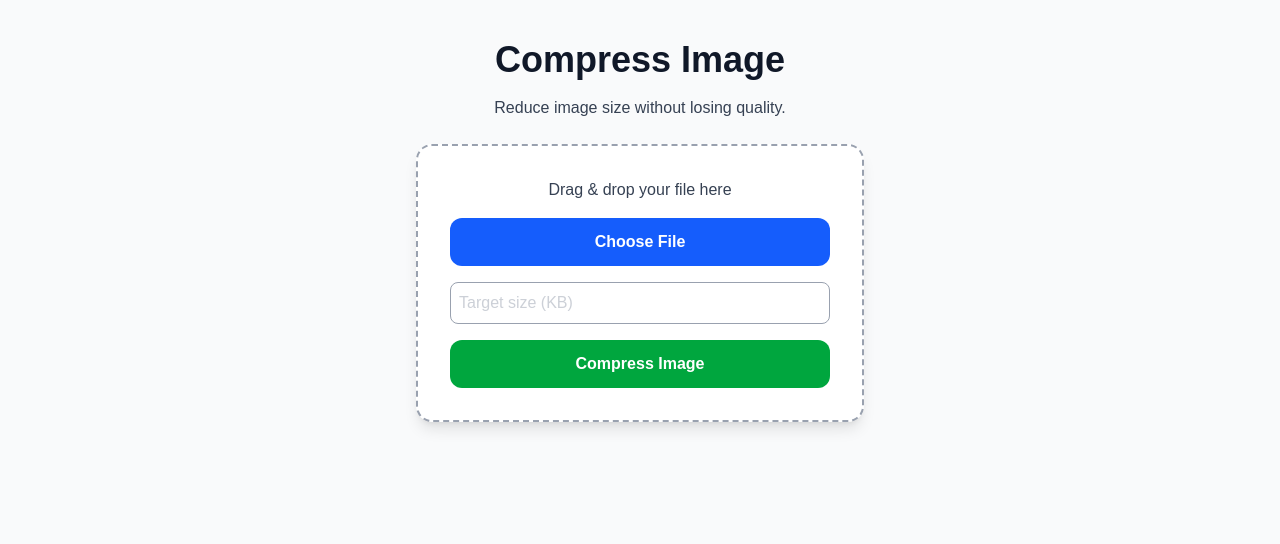
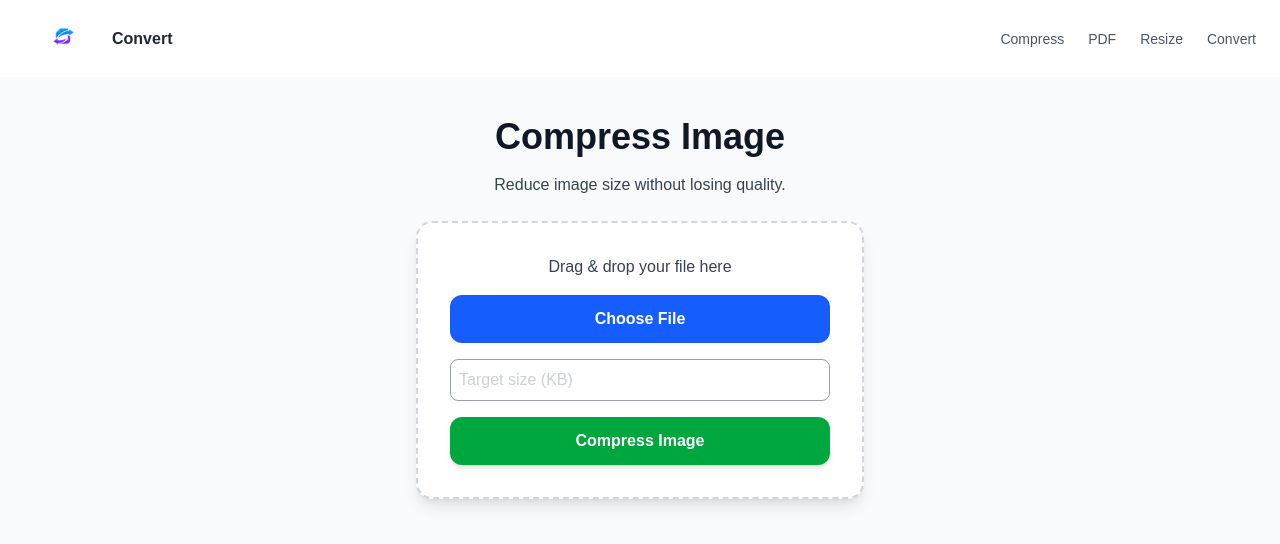
Before and after one commit to prethyu-sh/Convert-Website, a Next.js app in the folder frontend/: page /compress-image in a window 1280 px wide. Shown: the top 544 px of the page. Built offline with nearby package versions, Linux system fonts and the light colour scheme.

Commit message:
Updated Logo and bugs

```diff
--- a/frontend/app/convert-image/page.tsx
+++ b/frontend/app/convert-image/page.tsx
@@ -3,7 +3,7 @@ import ToolPage from "@/components/ToolPage";
 export default function Page() {
   return (
     <ToolPage
-      title="Image Converter"
+      title="Image Format Converter"
       description="Convert images between formats."
       buttonText="Convert Image"
       apiEndpoint="convert-image"
--- a/frontend/app/layout.tsx
+++ b/frontend/app/layout.tsx
@@ -1,6 +1,7 @@
 import type { Metadata } from "next";
 import { Geist, Geist_Mono } from "next/font/google";
 import "./globals.css";
+import Navbar from "@/components/Navbar";
 
 const geistSans = Geist({
   variable: "--font-geist-sans",
@@ -30,7 +31,10 @@ export default function RootLayout({
       <head>
         <meta name="google-site-verification" content="elsD1zwKAbGVOg55ZUAWgrtEzawaZo44UQrhoBnQNZU" />
       </head>
-      <body className="min-h-full flex flex-col">{children}</body>
+      <body className="min-h-full flex flex-col">
+        <Navbar />
+        {children}
+      </body>
     </html>
   );
 }
--- a/frontend/app/page.tsx
+++ b/frontend/app/page.tsx
@@ -3,26 +3,26 @@ import Image from "next/image";
 
 export default function Home() {
   return (
-    <div className="min-h-screen bg-gray-50 px-4 py-16">
+    <div className="min-h-screen bg-gray-50 px-4 py-16 pt-20">
 
 <div className="flex flex-col items-center text-center mb-12">
 
-  {/* Logo (bigger but controlled) */}
-  <div className="mb-2">
+  {/* Logo + Heading inline */}
+  <div className="flex items-center gap-3 mb-2 justify-center">
+
       <Image
-      src="/Convert-logo.png"
+        src="/Convert.png"
         alt="Convert Logo"
-      width={200}
-      height={80}
-      priority
+        width={70}
+        height={50}
         className="object-contain"
       />
-  </div>
 
-  {/* Heading */}
-  <h1 className="text-2xl md:text-3xl font-semibold text-gray-900 mb-2">
+    <h1 className="text-2xl md:text-3xl font-semibold text-gray-900">
       Free Image Tools Online
     </h1>
+
+  </div>
 
   {/* Description */}
   <p className="text-gray-600 max-w-md">
@@ -42,7 +42,7 @@ export default function Home() {
 
         {/* Compress Image */}
         <Link href="/compress-image">
-          <div className="bg-white shadow-md hover:shadow-xl transition rounded-2xl p-6 cursor-pointer border hover:scale-105 duration-200">
+          <div className="bg-white rounded-2xl p-6 border shadow-sm hover:shadow-xl hover:-translate-y-1 transition duration-300 cursor-pointer group">
             <h2 className="text-xl font-semibold mb-2 text-blue-600 group-hover:text-blue-700 transition">
               🗜Compress Image
             </h2>
@@ -78,7 +78,7 @@ export default function Home() {
         <Link href="/convert-image">
           <div className="bg-white shadow-md hover:shadow-xl transition rounded-2xl p-6 cursor-pointer border hover:scale-105 duration-200">
             <h2 className="text-xl font-semibold mb-2 text-blue-600 group-hover:text-blue-700 transition">
-              🔄️Image Converter
+              🔄️Image Format Converter
             </h2>
             <p className="text-gray-600">
               Convert images between formats easily.
@@ -92,25 +92,25 @@ export default function Home() {
     Popular Tools
   </h2>
 
-  <div className="flex flex-wrap justify-center gap-3">
+  <div className="flex flex-wrap justify-center gap-3 mt-4">
 
-    <Link href="/compress-image-to-20kb" className="bg-white px-4 py-2 rounded-full shadow hover:shadow-md text-blue-600">
+    <Link href="/compress-image-to-20kb" className="px-4 py-2 bg-white border rounded-full text-sm text-gray-700 hover:bg-blue-600 hover:text-white transition shadow-sm hover:shadow-md">
     Compress to 20KB
   </Link>
 
-    <Link href="/compress-image-to-50kb" className="bg-white px-4 py-2 rounded-full shadow hover:shadow-md text-blue-600">Compress to 50KB</Link>
+    <Link href="/compress-image-to-50kb"className="px-4 py-2 bg-white border rounded-full text-sm text-gray-700 hover:bg-blue-600 hover:text-white transition shadow-sm hover:shadow-md">Compress to 50KB</Link>
 
-    <Link href="/compress-image-to-100kb" className="bg-white px-4 py-2 rounded-full shadow hover:shadow-md text-blue-600">Compress to 100KB</Link>
+    <Link href="/compress-image-to-100kb" className="px-4 py-2 bg-white border rounded-full text-sm text-gray-700 hover:bg-blue-600 hover:text-white transition shadow-sm hover:shadow-md">Compress to 100KB</Link>
 
-    <Link href="/compress-image-to-200kb" className="bg-white px-4 py-2 rounded-full shadow hover:shadow-md text-blue-600">Compress to 200KB</Link>
+    <Link href="/compress-image-to-200kb" className="px-4 py-2 bg-white border rounded-full text-sm text-gray-700 hover:bg-blue-600 hover:text-white transition shadow-sm hover:shadow-md">Compress to 200KB</Link>
 
-    <Link href="/compress-image-to-500kb" className="bg-white px-4 py-2 rounded-full shadow hover:shadow-md text-blue-600">Compress to 500KB</Link>
+    <Link href="/compress-image-to-500kb" className="px-4 py-2 bg-white border rounded-full text-sm text-gray-700 hover:bg-blue-600 hover:text-white transition shadow-sm hover:shadow-md">Compress to 500KB</Link>
 
-    <Link href="/convert-png-to-jpg" className="bg-white px-4 py-2 rounded-full shadow hover:shadow-md text-blue-600">
+    <Link href="/convert-png-to-jpg" className="px-4 py-2 bg-white border rounded-full text-sm text-gray-700 hover:bg-blue-600 hover:text-white transition shadow-sm hover:shadow-md">
       Convert PNG to JPG
     </Link>
 
-    <Link href="/resize-image-to-800x600" className="bg-white px-4 py-2 rounded-full shadow hover:shadow-md text-blue-600">
+    <Link href="/resize-image-to-800x600" className="px-4 py-2 bg-white border rounded-full text-sm text-gray-700 hover:bg-blue-600 hover:text-white transition shadow-sm hover:shadow-md">
       Resize Image to 800x600
     </Link>
 
--- /dev/null
+++ b/frontend/components/Navbar.tsx
@@ -0,0 +1,61 @@
+"use client";
+
+import Image from "next/image";
+import Link from "next/link";
+import { useState } from "react";
+
+export default function Navbar() {
+  const [open, setOpen] = useState(false);
+
+  return (
+    <div>
+
+      {/* Navbar */}
+      <div className="w-full bg-white shadow-sm px-6 py-3 flex items-center justify-between">
+
+        {/* Logo */}
+        <Link href="/" className="flex items-center gap-2">
+          <Image
+            src="/Convert.png"
+            alt="Convert Logo"
+            width={80}
+            height={80}
+          />
+          <span className="hidden sm:block font-semibold text-1g text-gray-800">
+            Convert
+          </span>
+        </Link>
+
+        {/* Mobile Menu Button */}
+        <div className="md:hidden">
+          <button
+            onClick={() => setOpen(!open)}
+            className="text-gray-700 text-2xl"
+          >
+            ☰
+          </button>
+        </div>
+
+        {/* Desktop Links */}
+        <div className="hidden md:flex gap-6 text-gray-600 text-sm font-medium">
+          <Link href="/compress-image" className="hover:text-blue-600">Compress</Link>
+          <Link href="/image-to-pdf" className="hover:text-blue-600">PDF</Link>
+          <Link href="/resize-image" className="hover:text-blue-600">Resize</Link>
+          <Link href="/convert-image" className="hover:text-blue-600">Convert</Link>
+        </div>
+
+      </div>
+
+      {/* Mobile Dropdown */}
+      {open && (
+        <div className="md:hidden bg-white shadow-md px-6 py-4 flex flex-col gap-3 text-gray-700">
+          <Link href="/compress-image">Compress</Link>
+          <Link href="/image-to-pdf">PDF</Link>
+          <Link href="/resize-image">Resize</Link>
+          <Link href="/convert-image">Convert</Link>
+        </div>
+      )}
+
+    </div>
+  );
+}
--- a/frontend/components/ToolPage.tsx
+++ b/frontend/components/ToolPage.tsx
@@ -30,10 +30,15 @@ export default function ToolPage({
   const [loading, setLoading] = useState(false);
   const [format, setFormat] = useState("jpeg");
   const [targetSize, setTargetSize] = useState(defaultTargetSize || "");
+  const [dragging, setDragging] = useState(false);
+  const [success, setSuccess] = useState(false);
+  const [error, setError] = useState("");
 
   const handleFile = (selectedFile: File) => {
     setFile(selectedFile);
     setPreview(URL.createObjectURL(selectedFile));
+    setSuccess(false);
+    setError("");
   };
 
   const handleDrop = (e: React.DragEvent) => {
@@ -85,8 +90,10 @@ if (showFormatOptions) {
       a.href = url;
       a.download = `converted.${extension}`;
       a.click();
+      a.click();
+      setSuccess(true);
     } catch (error) {
-      alert("Something went wrong");
+      setError("Conversion failed. Please try again.");
     }
 
     setLoading(false);
@@ -104,9 +111,18 @@ if (showFormatOptions) {
       </p>
 
       <div
-        onDrop={handleDrop}
-        onDragOver={(e) => e.preventDefault()}
-        className="bg-white shadow-lg rounded-2xl p-8 w-full max-w-md text-center border-2 border-dashed border-gray-400"
+  onDrop={(e) => {
+    e.preventDefault();
+    setDragging(false);
+    handleDrop(e);
+  }}
+  onDragOver={(e) => {
+    e.preventDefault();
+    setDragging(true);
+  }}
+  onDragLeave={() => setDragging(false)}
+        className={`bg-white shadow-lg rounded-2xl p-8 w-full max-w-md text-center border-2 border-dashed transition
+${dragging ? "border-blue-600 bg-blue-50" : "border-gray-300 hover:border-blue-500"}`}
       >
 
         {!file ? (
@@ -135,13 +151,15 @@ if (showFormatOptions) {
   <img
     src={preview}
     alt="preview"
-                className="mb-4 rounded-lg max-h-40 mx-auto"
+    className="mb-4 rounded-xl max-h-40 mx-auto shadow"
   />
 )}
 
-            <p className="text-gray-700 mb-2">{file.name}</p>
+<p className="text-gray-800 mb-1 font-medium text-sm">
+  {file.name}
+</p>
 
-            <p className="text-gray-500 text-sm mb-4">
+<p className="text-gray-500 text-xs mb-4">
   {(file.size / 1024).toFixed(2)} KB
 </p>
 {showResizeOptions && (
@@ -196,10 +214,20 @@ if (showFormatOptions) {
 )}
         <button
           onClick={handleAction}
-          className="w-full bg-green-600 hover:bg-green-700 text-white py-3 rounded-xl font-semibold"
+          className="w-full bg-green-600 hover:bg-green-700 active:scale-95 transition-all duration-200 text-white py-3 rounded-xl font-semibold shadow-md hover:shadow-lg"
         >
-          {loading ? "Processing..." : buttonText}
+          {loading ? "Processing your file..." : buttonText}
         </button>
+        {success && (
+  <p className="text-green-600 text-sm mt-2">
+    File processed successfully ✔
+  </p>
+)}
+{error && (
+  <p className="text-red-500 text-sm mt-2">
+    {error}
+  </p>
+)}
 
       </div>
     </div>
```
Also changed, not shown: frontend/public/Convert.png (added), frontend/public/logo.png (deleted). Lines whose indentation alone changed are shown as unchanged.
